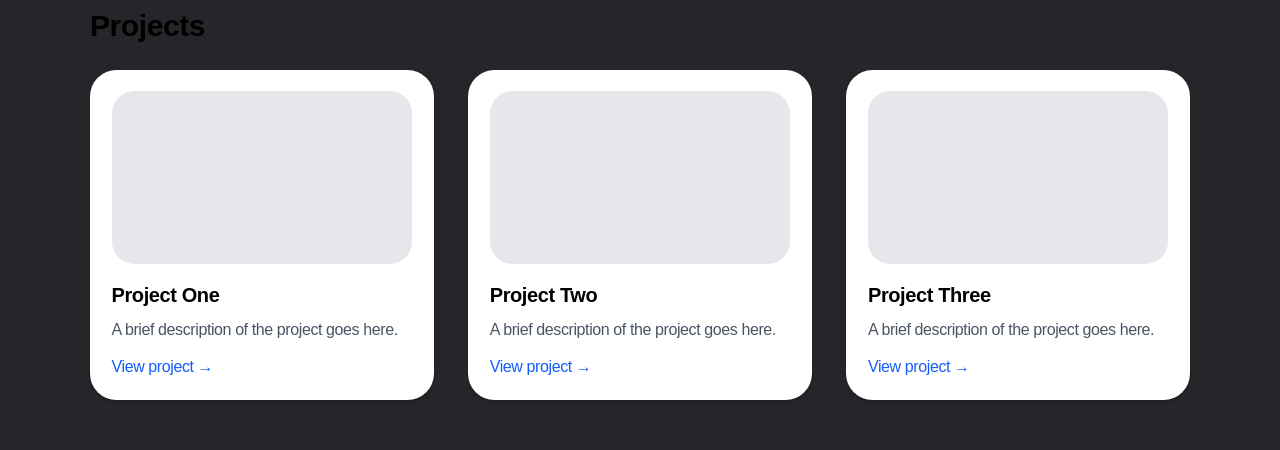
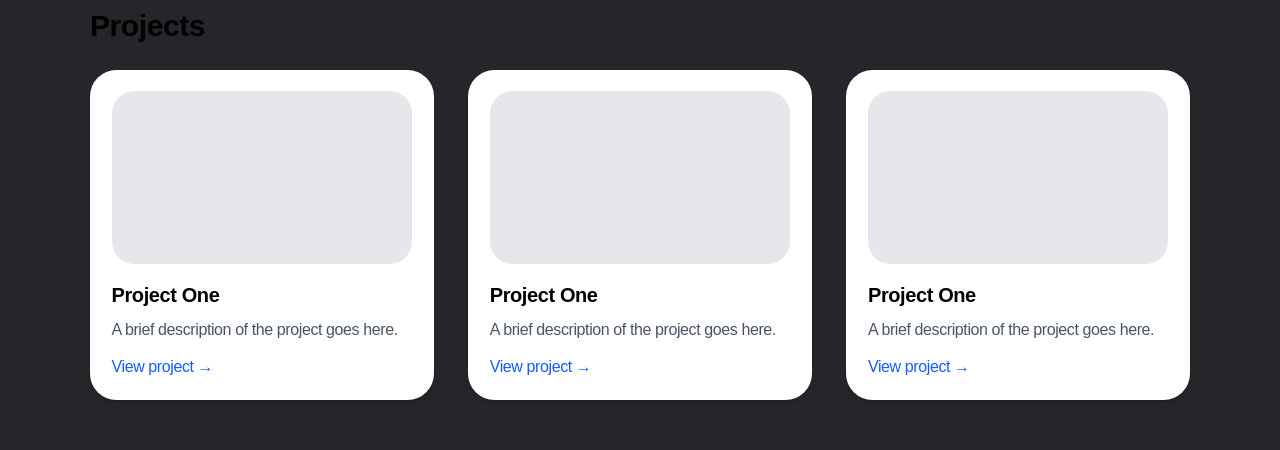
Before and after one commit to GamingDev27/personal-profile-page, a Vue app: page / in a window 1280 px wide. Shown: the part 907-1357 px from the top of the page. Built offline with nearby package versions, Linux system fonts and the light colour scheme.

Commit message:
[Adjust] project component with card

```diff
--- a/src/App.vue
+++ b/src/App.vue
@@ -2,6 +2,7 @@
 import HomeLayout from '@/layouts/HomeLayout.vue'
 import Profile from './components/Profile.vue';
 import Skills from './components/Skills.vue';
+import Projects from './components/Projects.vue';
 </script>
 
 <template>
@@ -14,37 +15,8 @@
 
       <Skills />
 
+      <Projects />
 
-      <!-- ===== Projects Section ===== -->
-      <section class="mx-auto px-6 py-16 max-w-6xl">
-        <h2 class="mb-6 font-semibold text-3xl">Projects</h2>
-
-        <div class="gap-8 grid grid-cols-1 sm:grid-cols-2 lg:grid-cols-3">
-          <!-- Project Card -->
-          <div class="bg-white shadow hover:shadow-lg p-5 rounded-xl transition">
-            <div class="bg-gray-200 mb-4 rounded-lg h-40"></div>
-            <h3 class="font-semibold text-xl">Project One</h3>
-            <p class="mt-2 text-gray-600">A brief description of the project goes here.</p>
-            <a href="#" class="inline-block mt-3 text-blue-600 hover:underline">View project →</a>
-          </div>
-
-          <!-- Project Card -->
-          <div class="bg-white shadow hover:shadow-lg p-5 rounded-xl transition">
-            <div class="bg-gray-200 mb-4 rounded-lg h-40"></div>
-            <h3 class="font-semibold text-xl">Project Two</h3>
-            <p class="mt-2 text-gray-600">A brief description of the project goes here.</p>
-            <a href="#" class="inline-block mt-3 text-blue-600 hover:underline">View project →</a>
-          </div>
-
-          <!-- Project Card -->
-          <div class="bg-white shadow hover:shadow-lg p-5 rounded-xl transition">
-            <div class="bg-gray-200 mb-4 rounded-lg h-40"></div>
-            <h3 class="font-semibold text-xl">Project Three</h3>
-            <p class="mt-2 text-gray-600">A brief description of the project goes here.</p>
-            <a href="#" class="inline-block mt-3 text-blue-600 hover:underline">View project →</a>
-          </div>
-        </div>
-      </section>
 
       <!-- ===== Call to Action ===== -->
       <section class="mx-auto px-6 py-20 max-w-6xl text-center">
--- /dev/null
+++ b/src/components/Projects.vue
@@ -0,0 +1,22 @@
+<script setup>
+import ProjectCard from '@/components/Projects/ProjectCard.vue';
+</script>
+
+<template>
+    <!-- ===== Projects Section ===== -->
+      <section class="mx-auto px-6 py-16 max-w-6xl">
+        <h2 class="mb-6 font-semibold text-3xl">Projects</h2>
+
+        <div class="gap-8 grid grid-cols-1 sm:grid-cols-2 lg:grid-cols-3">
+
+          <ProjectCard />
+
+          <ProjectCard />
+
+          <ProjectCard />
+
+        </div>
+      </section>
+</template>
+
+<style scoped></style>
--- a/src/components/Projects/Project.vue
+++ b/src/components/Projects/ProjectCard.vue
@@ -16,4 +16,4 @@
 
 <style>
 
-</style>vue
+</style>
```
